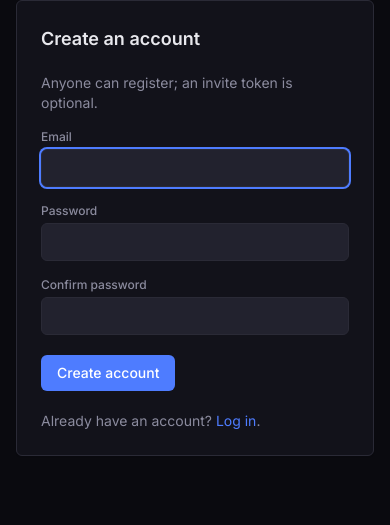
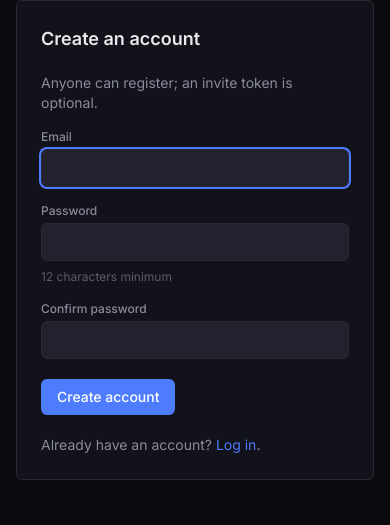
Before and after one commit to sentania-labs/deep-analysis-server, a FastAPI app: template services/web/web_service/templates/register.html in a window 390 px wide. Shown: the part 48-573 px from the top of the page. Run offline with FastAPI, Linux system fonts and the light colour scheme; the template is opened without the code that fills it, so the values that code supplies are empty; some libraries are stand-ins or nearby versions.

Commit message:
Add password hints and sidebar aria-label for accessibility
Add "12 characters minimum" helper text below password fields on
register and change-password forms. Add aria-label to the sidebar
hamburger button for screen readers.

Note: the theme toggle hover state mentioned in the original task
was already present on origin/main, so no change was needed there.

Co-Authored-By: Claude Opus 4.7 (1M context) <noreply@anthropic.com>

```diff
--- a/services/web/web_service/templates/base.html
+++ b/services/web/web_service/templates/base.html
@@ -70,6 +70,7 @@
                 {% if user %}
                 {# Mobile hamburger #}
                 <button @click="$store.sidebar.toggle()"
+                        aria-label="Toggle sidebar"
                         class="lg:hidden dark:text-txt-secondary text-txt-secondary-light hover:dark:text-txt-primary hover:text-txt-primary-light">
                     <svg class="w-5 h-5" fill="none" stroke="currentColor" viewBox="0 0 24 24">
                         <path stroke-linecap="round" stroke-linejoin="round" stroke-width="2" d="M4 6h16M4 12h16M4 18h16"/>
--- a/services/web/web_service/templates/password.html
+++ b/services/web/web_service/templates/password.html
@@ -24,6 +24,7 @@
                 <span class="text-xs font-medium dark:text-txt-secondary text-txt-secondary-light">New password</span>
                 <input type="password" name="new_password" autocomplete="new-password" required
                        class="dark:bg-surface-3 bg-surface-light-3 border dark:border-border border-border-light rounded-md px-3 py-2 text-sm dark:text-txt-primary text-txt-primary-light focus:ring-2 focus:ring-accent focus:border-accent outline-none">
+                <p class="text-xs dark:text-txt-tertiary text-txt-secondary-light mt-1">12 characters minimum</p>
             </label>
             <label class="flex flex-col gap-1">
                 <span class="text-xs font-medium dark:text-txt-secondary text-txt-secondary-light">Confirm new password</span>
--- a/services/web/web_service/templates/register.html
+++ b/services/web/web_service/templates/register.html
@@ -38,6 +38,7 @@
                     <input type="password" name="password" autocomplete="new-password" required
                            minlength="12"
                            class="dark:bg-surface-3 bg-surface-light-3 border dark:border-border border-border-light rounded-md px-3 py-2 text-sm dark:text-txt-primary text-txt-primary-light focus:ring-2 focus:ring-accent focus:border-accent outline-none">
+                    <p class="text-xs dark:text-txt-tertiary text-txt-secondary-light mt-1">12 characters minimum</p>
                 </label>
                 <label class="flex flex-col gap-1">
                     <span class="text-xs font-medium dark:text-txt-secondary text-txt-secondary-light">Confirm password</span>
```
